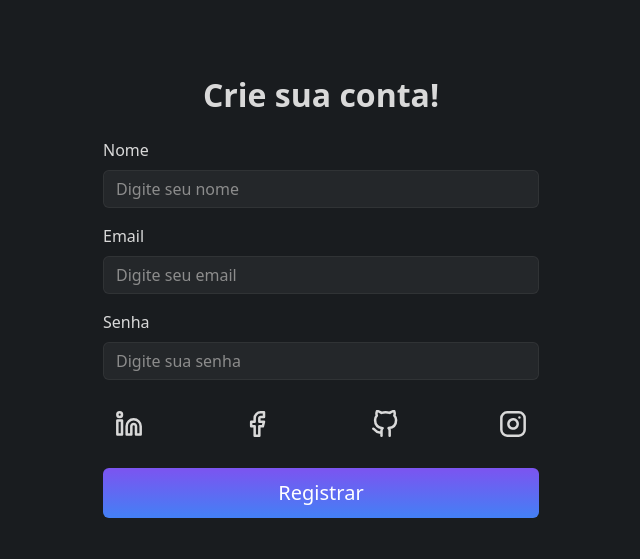
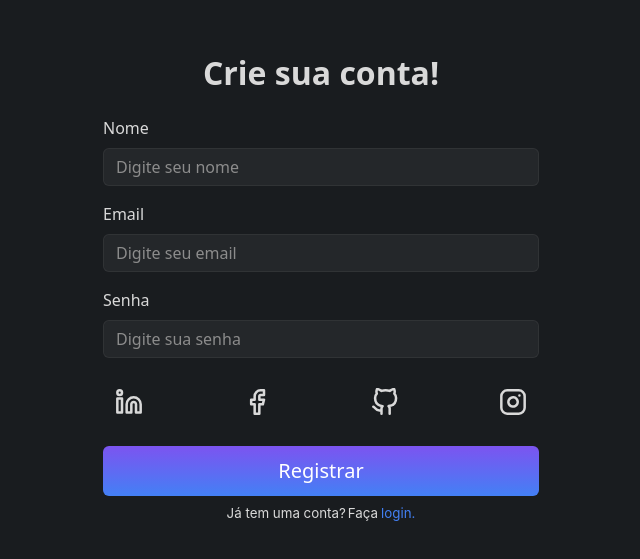
Before and after one commit to gabrielOliv1/frontend_timebank, a React (Vite) app: page /signup in a window 1280 px wide. Shown: the part 103-662 px from the top of the page, without its empty margins (319-959 px from the left). Built offline with nearby package versions, Linux system fonts and the light colour scheme.

Commit message:
feat: adding a redirect to Login screen

```diff
--- a/src/pages/Signup.tsx
+++ b/src/pages/Signup.tsx
@@ -1,6 +1,7 @@
 import { useState } from "react"
 import { signupUser } from "../api/auth"
 import { Button, Container, Form } from "react-bootstrap"
+import { Link } from "react-router-dom"
 import '../styles/Signup.css';
 import linkedinIcon from '../assets/Linkedin.svg';
 import facebookIcon from '../assets/Facebook.svg';
@@ -60,6 +61,10 @@ export default function SignupPage() {
                     </Container>
                     <Button className="register-btn" onClick={handleSignup}>Registrar</Button>
                 </Form>
+                <Container className="container-login mt-2">
+                    <p>Já tem uma conta?</p>
+                    <Link to="/login" className="login-link">Faça <span className="login-text">login.</span></Link>
+                </Container>
             </Container>
         </Container>
     )
--- a/src/styles/Signup.css
+++ b/src/styles/Signup.css
@@ -79,3 +79,23 @@
     transform: translateY(-2px);
     box-shadow: 0 4px 8px rgba(0, 0, 0, 0.2);
 }
+
+.container-login {
+    display: flex;
+    justify-content: center;
+    gap: 2px;
+    color: var(--grey);
+    font-size: smaller;
+    font-family: 'Inter', sans-serif;
+}
+
+.login-link {
+    text-decoration: none;
+    color: var(--grey);
+    display: flex;
+}
+
+.login-text {
+    color: var(--azure);
+    margin-left: 3px;
+}
```
